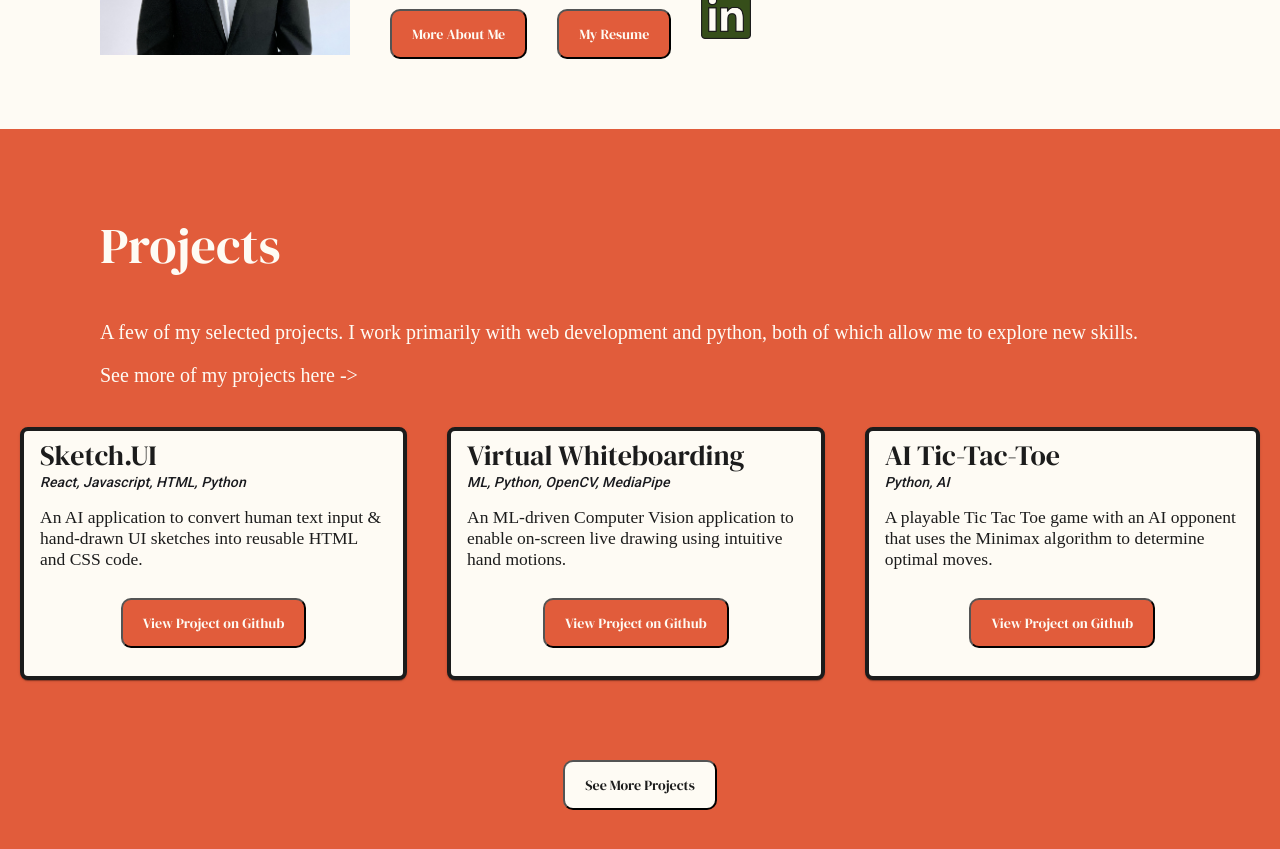
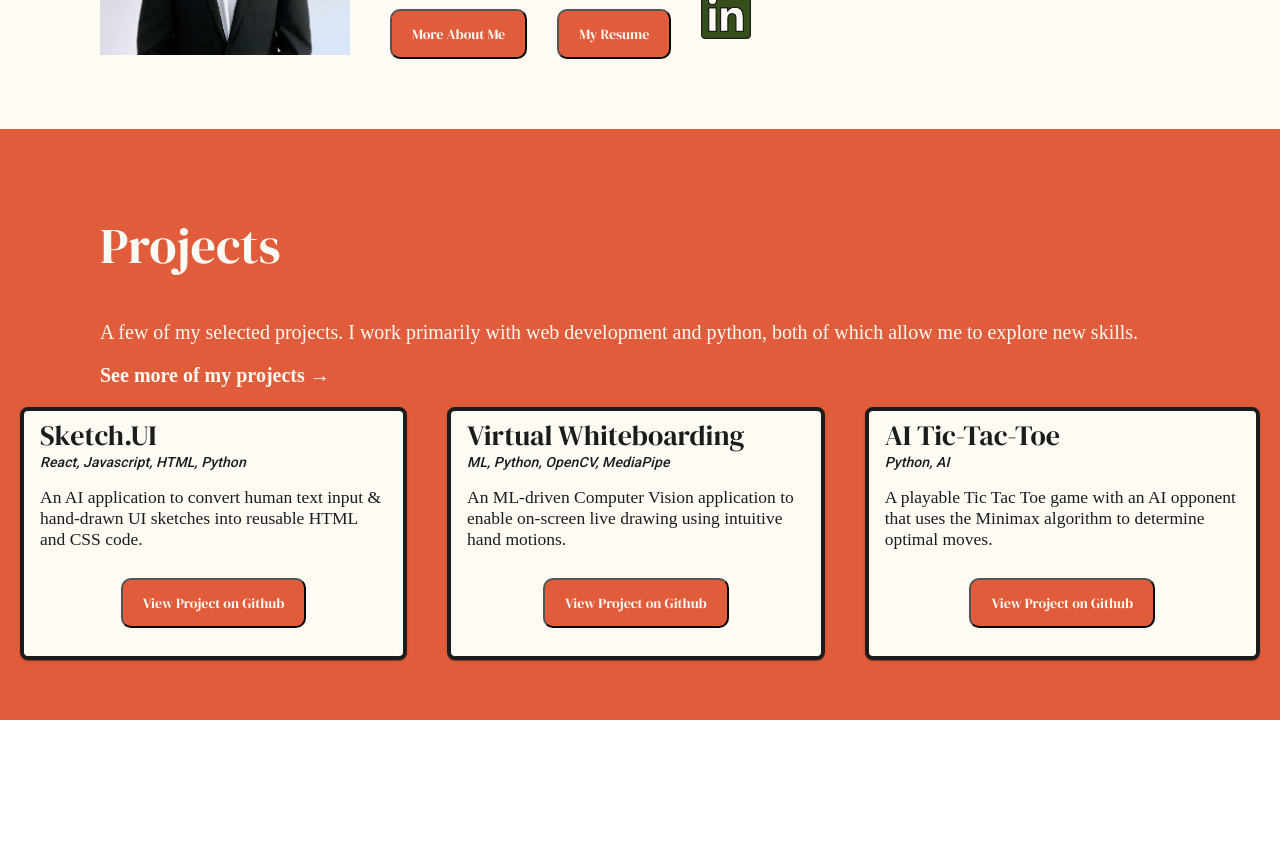
Before and after one commit to Gauravmrao/Gauravmrao.github.io, an Angular app: page / in a window 1280 px wide. Shown: the part 1280-2129 px from the top of the page. After the commit the page ends 2000 px from the top, so only its background shows below. Built offline with nearby package versions, Linux system fonts and the light colour scheme; a web font is replaced by a local one.

Commit message:
created the link to work page from projects section on homepage

```diff
--- a/src/app/components/about/about.component.scss
+++ b/src/app/components/about/about.component.scss
@@ -24,11 +24,6 @@
 }
 .about-heading{
     margin-top: 10px;
-    font-family: "Pixelify Sans", sans-serif;
-    font-weight: 400;
-    font-style: bold;
-    font-size: 30px;
-    color: #364e1a;
     margin-left: 100px;
 }
 .about-description{
--- a/src/app/components/work/work.component.html
+++ b/src/app/components/work/work.component.html
@@ -2,7 +2,7 @@
 <div class="work-landing">
     <div class="work-landing-titles">
         <p class="work-title">To be immortal is commonplace; except for man, all creatures are immortal, for they are ignorant of death.</p>
-        <p class="work-subtitle">From Jorge Luis Borges.</p>
+        <h4 class="work-subtitle">From Jorge Luis Borges.</h4>
     </div>
     <div class="work-landing-image">
         <img src="assets/images/Duomo-cleaned.jpg" class="work-titlepic">
--- a/src/app/components/work/work.component.scss
+++ b/src/app/components/work/work.component.scss
@@ -1,13 +1,3 @@
-.p{
-    font-family: "Scope One", serif;
-    font-weight: 400;
-    font-style: normal;
-}
-.div{
-    background-color: #fefbf4;
-    color: #1c1c1c;
-}
-
 .header-pad{
     height: 100px;
 }
@@ -28,15 +18,13 @@
     margin-top: 0px;
 }
 .work-subtitle{
-    font-family: "DM Serif Display", serif;
-    font-weight: 400;
-    font-style: normal;
     margin-top: 0px;
 }
 .work-titlepic{
     width: 35vw;
     height: 35vw;
     border-radius: 10px; /* Adjust the value to control the roundness */
+    border: 5px solid #E15C3B;
     margin-right: 50px;
 }
 
--- a/src/app/homepage/homepage.component.html
+++ b/src/app/homepage/homepage.component.html
@@ -23,7 +23,7 @@
                     technical foundation in fullstack development and data science, I am always looking for the next opportunity to
                     contribute my skills, grow my knowledge, and build robust software solutions.</p>
                 <div class="about-buttons">
-                    <button class="about-me-button" routerLink="/about" fragment="top"> More About Me </button>
+                    <button class="about-me-button" routerLink="/about"> More About Me </button>
                     <button class="about-resume-button"> My Resume </button>
                     <a href="https://www.linkedin.com/in/gauravmrao/" target="_blank" class="about-linkedin-button">
                         <img src="assets/icons/linkedin-green.png" alt="Linkedin Icon"
@@ -39,7 +39,8 @@
         <div class="projects-heading">
             <h2>Projects</h2>
             <p>A few of my selected projects. I work primarily with web development and python, both of which allow me to explore new skills.</p>
-            <p>See more of my projects here -></p>
+            <a class="projects-link" routerLink="/work">See more of my projects &rarr;</a>
+
         </div>
         <div class="projects-cards">
 
@@ -95,13 +96,6 @@
                 </mat-card-actions>
             </mat-card>
         </div>
-        <div class="projects-link">
-            <a target="_blank">
-                <button class="project-button-2" mat-button>See More Projects</button>
-            </a>
-        </div>
-
-
 
     </div>
 
--- a/src/app/homepage/homepage.component.scss
+++ b/src/app/homepage/homepage.component.scss
@@ -104,6 +104,15 @@
     margin-left: 100px;
     margin-top: 40px;
 }
+.projects-link{
+    color: inherit;
+    text-decoration: none;
+    font-weight: 650;
+}
+.projects-link:hover{
+    text-decoration: underline;
+    cursor: pointer;
+}
 .projects-cards{
     background-color: inherit;
     display: flex;
@@ -143,13 +152,3 @@ mat-card:hover{
     display: grid; /* Use grid layout */
     place-items: center; /* Center both horizontally and vertically */
 }
-.projects-link {
-    background-color: inherit;
-    display: flex;
-    justify-content: space-evenly;
-    margin-bottom: 50px;
-}
-.project-button-2{
-    background-color: #fefbf4;
-    color: #1c1c1c;
-}
--- a/src/styles.scss
+++ b/src/styles.scss
@@ -63,7 +63,7 @@ h4 { font-size: 3rem; }
 h5 { font-size: 2rem; }
 
 
-p {
+p, a {
   font-family: "Georama", serif;
   font-optical-sizing: auto;
   font-weight: 500;
```
